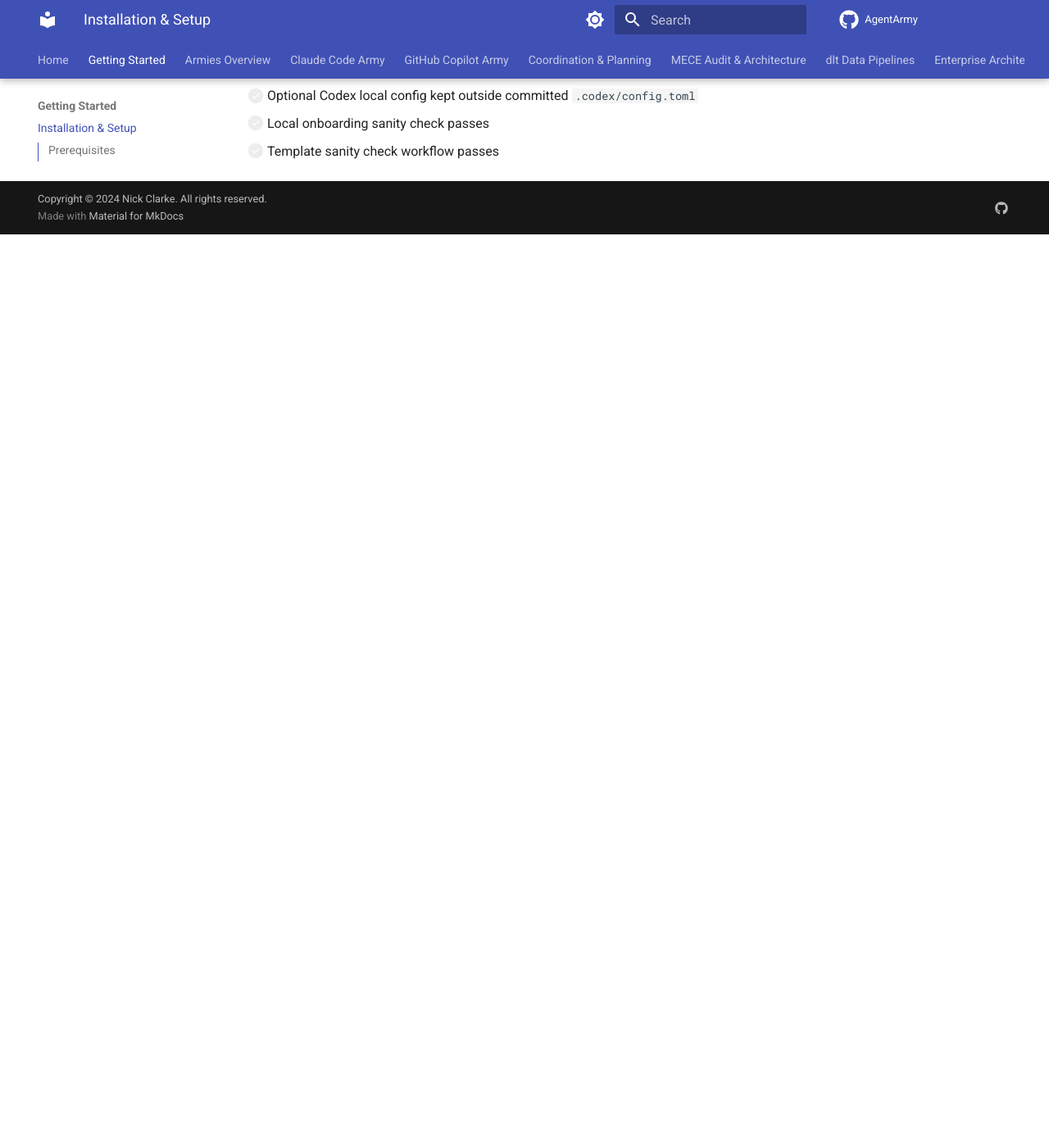
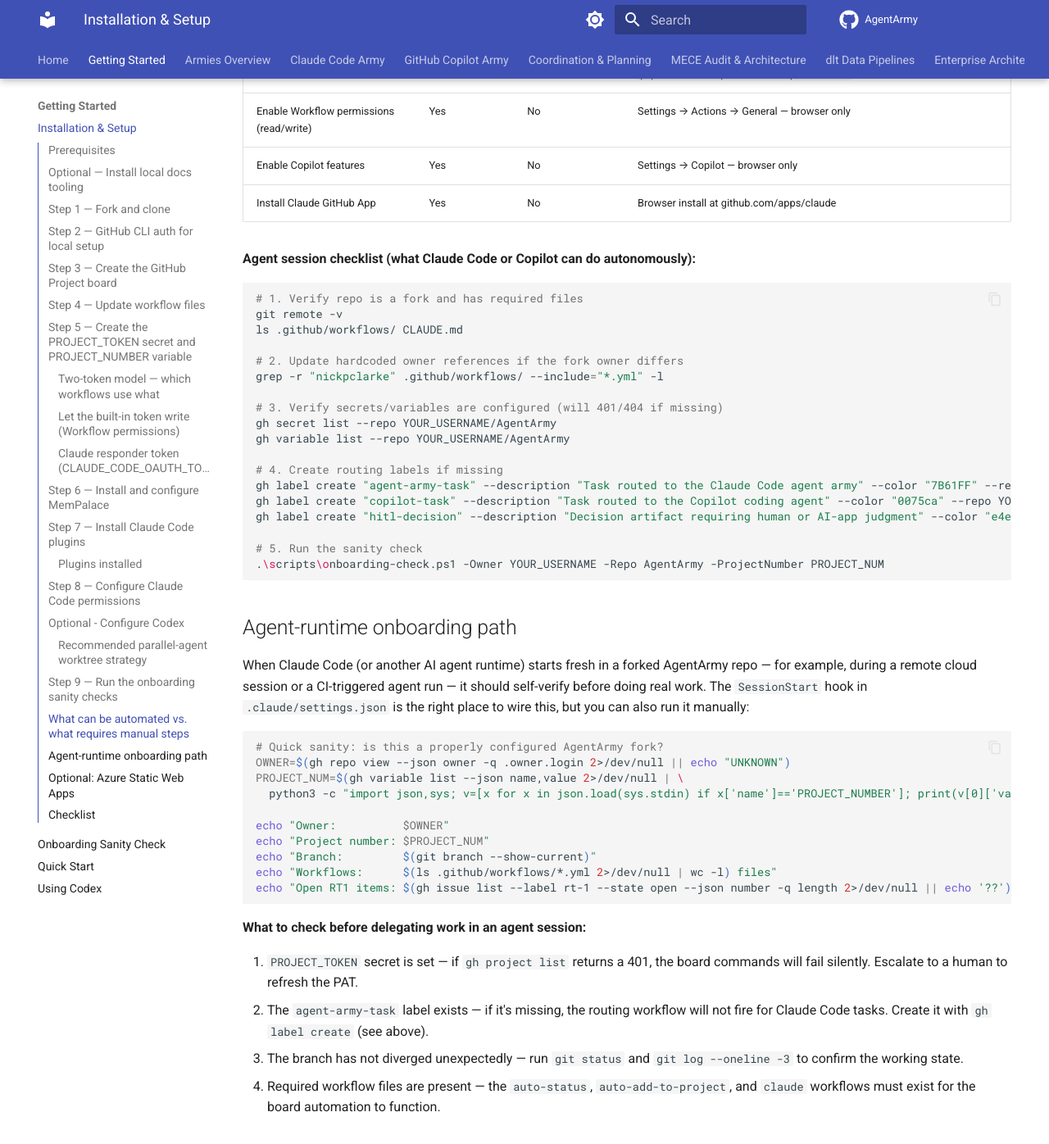
Before and after one commit to nickpclarke/AgentArmyPowerTemplate, an MkDocs documentation site: the page built from docs/setup.md, in a window 1280 px wide and 1400 px high, scrolled down 9409 px. Shown: the top 1396 px of the window at 82% size. Built offline with MkDocs 1.6.1 and Material for MkDocs 9.7.7, drawn with Linux system fonts in a browser that asks for light colours; comment, search, counter and statistics services are not loaded; before the commit the page ends 9695 px from its top, so only the background shows below that; some of the changed text lies outside the part shown.

Commit message:
docs: clarify token setup, automation boundaries, and agent onboarding path (#44)
Adds 'What can be automated vs manual' table, agent session checklist
with label creation commands, and agent-runtime onboarding path to
docs/setup.md. Addresses missing agent-army-task label guidance.

Closes #44

Co-authored-by: Claude <noreply@anthropic.com>

````diff
--- a/docs/setup.md
+++ b/docs/setup.md
@@ -372,6 +372,72 @@ After pushing your fork, also run **Actions -> Template sanity check -> Run work
 
 See [AgentArmy Onboarding Sanity Check](onboarding.md) for the full checklist and troubleshooting table.
 
+## What can be automated vs. what requires manual steps
+
+Some setup steps require a human with browser access; others can run inside an agent session. Know which is which before delegating setup to Claude Code or Copilot.
+
+| Step | Human required? | Can agent automate? | Notes |
+|---|---|---|---|
+| Fork + clone the repo | Yes (first time) | No | Needs GitHub account + browser for fork |
+| `gh auth login` | Yes | No | Requires device-flow browser interaction |
+| Create the Project board | Yes | Partially | `gh project create` works in an authed shell, but the board fields and views must be created in the web UI |
+| Create `PROJECT_TOKEN` PAT | Yes | No | Token generation requires browser + 2FA |
+| Set `PROJECT_TOKEN` / `PROJECT_NUMBER` | Yes | Yes (after auth) | `gh secret set` + `gh variable set` work in an authed shell |
+| Update workflow files with username | No | Yes | `sed -i 's/nickpclarke/YOUR_USERNAME/g' .github/workflows/*.yml` |
+| Create required labels | No | Yes | `gh label create` with appropriate colors + descriptions |
+| Run onboarding sanity check | No | Yes | `.\scripts\onboarding-check.ps1 ...` or bash equivalent |
+| Install MemPalace | No | Yes | `pip install mempalace && mempalace init` |
+| Enable Workflow permissions (read/write) | Yes | No | Settings → Actions → General — browser only |
+| Enable Copilot features | Yes | No | Settings → Copilot — browser only |
+| Install Claude GitHub App | Yes | No | Browser install at github.com/apps/claude |
+
+**Agent session checklist (what Claude Code or Copilot can do autonomously):**
+
+```bash
+# 1. Verify repo is a fork and has required files
+git remote -v
+ls .github/workflows/ CLAUDE.md
+
+# 2. Update hardcoded owner references if the fork owner differs
+grep -r "nickpclarke" .github/workflows/ --include="*.yml" -l
+
+# 3. Verify secrets/variables are configured (will 401/404 if missing)
+gh secret list --repo YOUR_USERNAME/AgentArmy
+gh variable list --repo YOUR_USERNAME/AgentArmy
+
+# 4. Create routing labels if missing
+gh label create "agent-army-task" --description "Task routed to the Claude Code agent army" --color "7B61FF" --repo YOUR_USERNAME/AgentArmy
+gh label create "copilot-task" --description "Task routed to the Copilot coding agent" --color "0075ca" --repo YOUR_USERNAME/AgentArmy
+gh label create "hitl-decision" --description "Decision artifact requiring human or AI-app judgment" --color "e4e669" --repo YOUR_USERNAME/AgentArmy
+
+# 5. Run the sanity check
+.\scripts\onboarding-check.ps1 -Owner YOUR_USERNAME -Repo AgentArmy -ProjectNumber PROJECT_NUM
+```
+
+## Agent-runtime onboarding path
+
+When Claude Code (or another AI agent runtime) starts fresh in a forked AgentArmy repo — for example, during a remote cloud session or a CI-triggered agent run — it should self-verify before doing real work. The `SessionStart` hook in `.claude/settings.json` is the right place to wire this, but you can also run it manually:
+
+```bash
+# Quick sanity: is this a properly configured AgentArmy fork?
+OWNER=$(gh repo view --json owner -q .owner.login 2>/dev/null || echo "UNKNOWN")
+PROJECT_NUM=$(gh variable list --json name,value 2>/dev/null | \
+  python3 -c "import json,sys; v=[x for x in json.load(sys.stdin) if x['name']=='PROJECT_NUMBER']; print(v[0]['value'] if v else 'NOT SET')")
+
+echo "Owner:          $OWNER"
+echo "Project number: $PROJECT_NUM"
+echo "Branch:         $(git branch --show-current)"
+echo "Workflows:      $(ls .github/workflows/*.yml 2>/dev/null | wc -l) files"
+echo "Open RT1 items: $(gh issue list --label rt-1 --state open --json number -q length 2>/dev/null || echo '??')"
+```
+
+**What to check before delegating work in an agent session:**
+
+1. `PROJECT_TOKEN` secret is set — if `gh project list` returns a 401, the board commands will fail silently. Escalate to a human to refresh the PAT.
+2. The `agent-army-task` label exists — if it's missing, the routing workflow will not fire for Claude Code tasks. Create it with `gh label create` (see above).
+3. The branch has not diverged unexpectedly — run `git status` and `git log --oneline -3` to confirm the working state.
+4. Required workflow files are present — the `auto-status`, `auto-add-to-project`, and `claude` workflows must exist for the board automation to function.
+
 ## Optional: Azure Static Web Apps
 
 This repo includes `swa-cli.config.json` for Azure SWA deployment. To enable:
````
